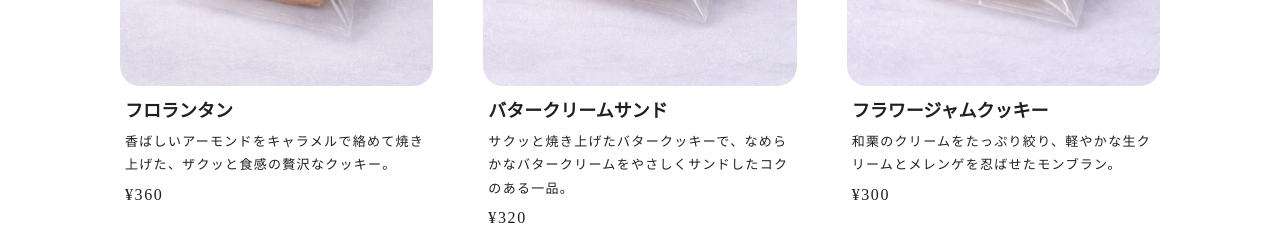
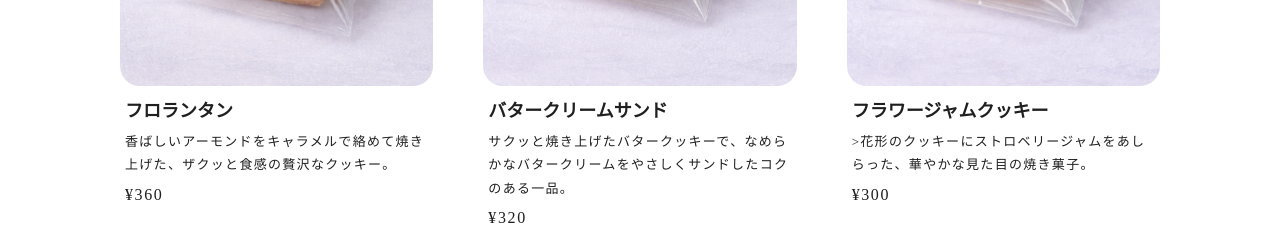
Before and after one commit to y-mry/patisserie-nerin, a plain HTML site: page baked.html in a window 1280 px wide. Shown: the part 860-1087 px from the top of the page. Drawn offline with nearby package versions, Linux system fonts and the light colour scheme.

Commit message:
Add files via upload

```diff
--- a/baked.html
+++ b/baked.html
@@ -135,7 +135,7 @@
                         <img class="show fade-only" src="img/bake/jam_cookie.jpg" alt="苺ジャムがのった花形クッキーの画像">
                         <div class="card-text">
                             <h3>フラワージャムクッキー</h3>
-                            <p class="description">和栗のクリームをたっぷり絞り、軽やかな生クリームとメレンゲを忍ばせたモンブラン。</p>
+                            <p class="description">>花形のクッキーにストロベリージャムをあしらった、華やかな見た目の焼き菓子。</p>
                             <p class="price">¥300</p>
                         </div>
                     </div>
```
